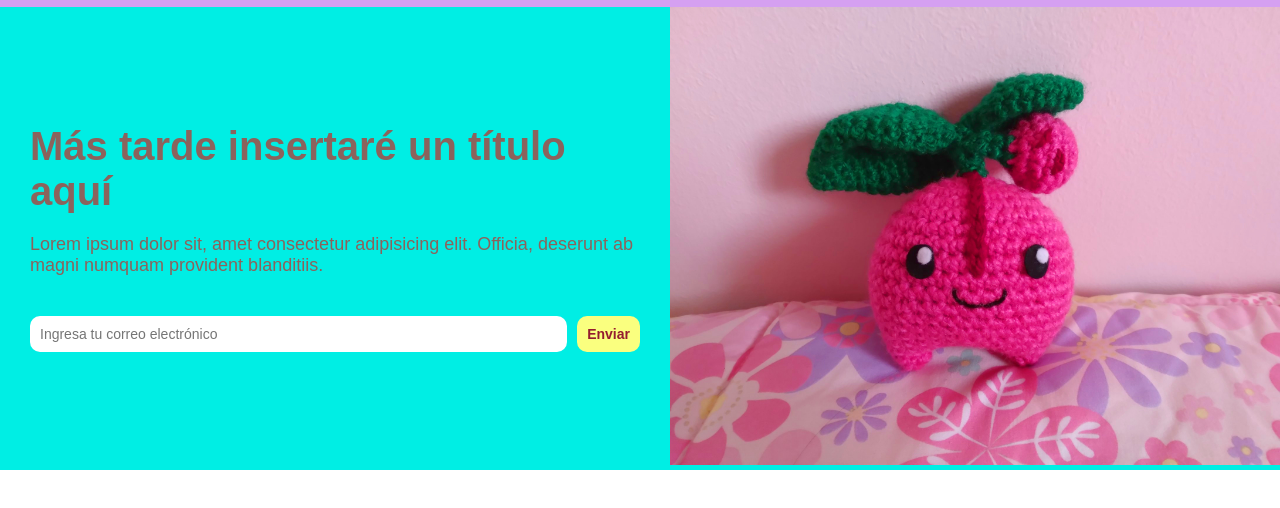
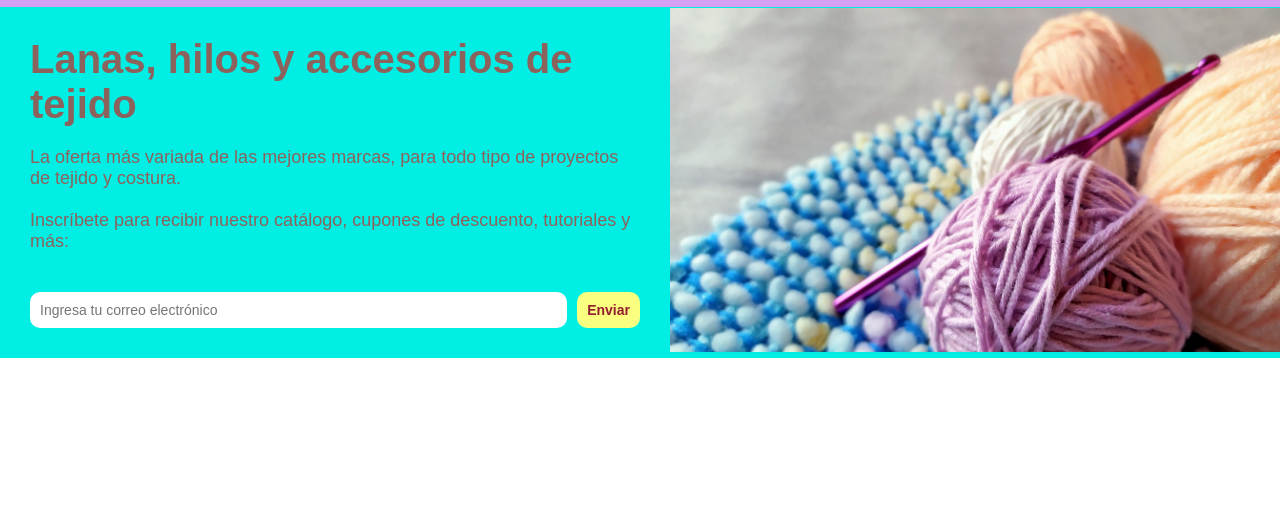
Before and after one commit to aolivos15/P1-landing-page, a plain HTML site: page index.html in a window 1280 px wide. Shown: the part 68-576 px from the top of the page. Drawn offline with Linux system fonts and the light colour scheme; a web font is replaced by a local one.

Commit message:
Change header placeholder text and image

```diff
--- a/index.html
+++ b/index.html
@@ -29,17 +29,21 @@
         <!-- JUMBOTRON -->
         <section class="container-aqua">
             <div class="container-aqua-left">
-                <h1>Más tarde insertaré un título aquí</h1>
-                <p>Lorem ipsum dolor sit, amet consectetur adipisicing elit. Officia, deserunt ab magni numquam provident blanditiis.</p>
+                <h1>Lanas, hilos y accesorios de tejido</h1>
+                <p>La oferta más variada de las mejores marcas, para todo tipo de proyectos de tejido y costura.</p>
+                <br>
+                <p>Inscríbete para recibir nuestro catálogo, cupones de descuento, tutoriales y más:</p>
                 <form action="">
                     <input type="email" placeholder="Ingresa tu correo electrónico">
                     <button type="submit">Enviar</button>
                 </form>
             </div>
             <div class="container-aqua-right">
-                <img src="assets/img/cherubi.jpeg" alt="Amigurumi de Cherubi, un pokemon con forma de cereza">
+                <img src="assets/img/lana-y-crochet.jpg" alt="Un crochet y ovillos de lana en tonos lila y damasco sobre un paño calipso hecho a crochet">
             </div>
         </section>
+        <!-- CARDS -->
+
     </main>
 </body>
 </html>
```
Also changed, not shown: assets/img/cherubi.jpeg (deleted), assets/img/lana-y-crochet.jpg (added).
